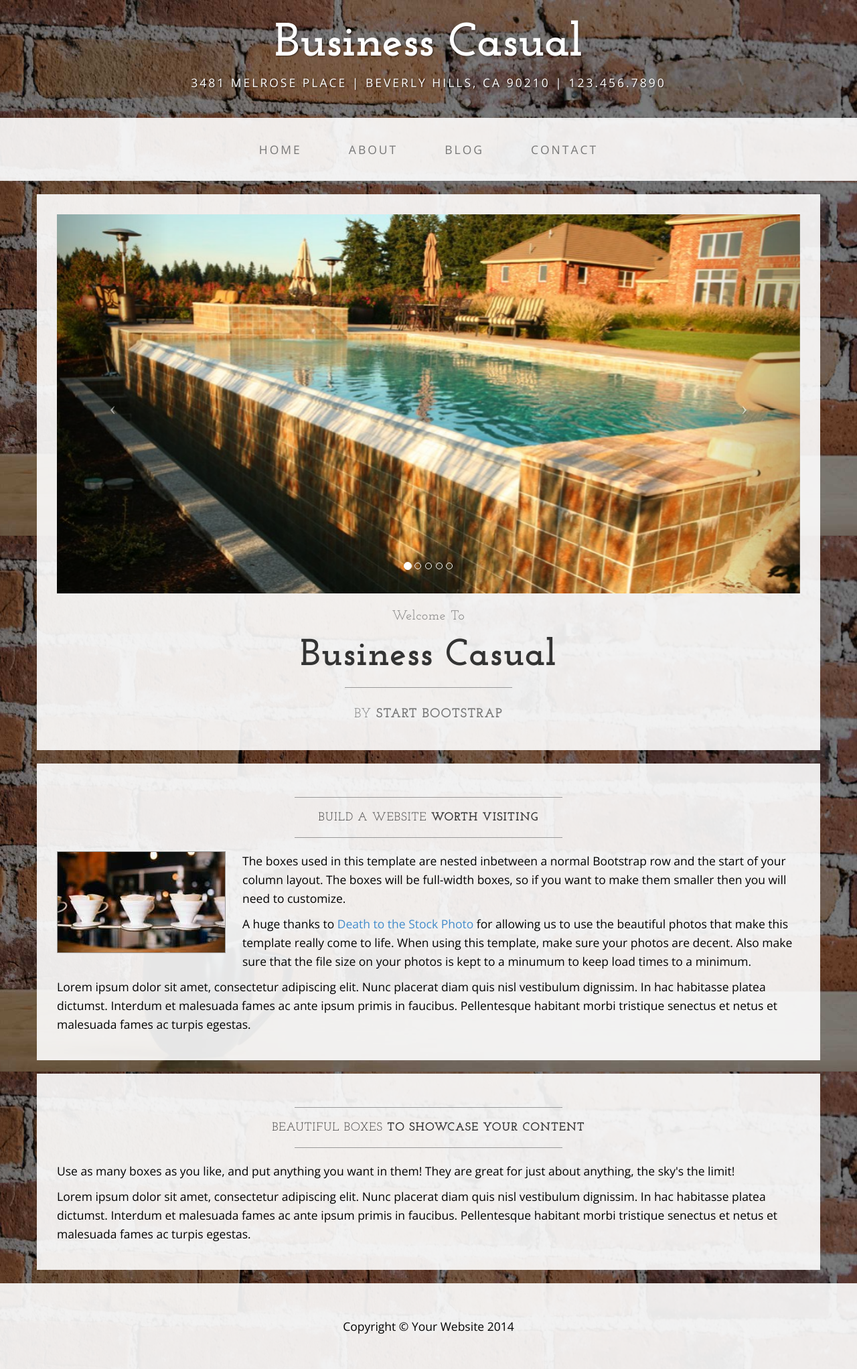
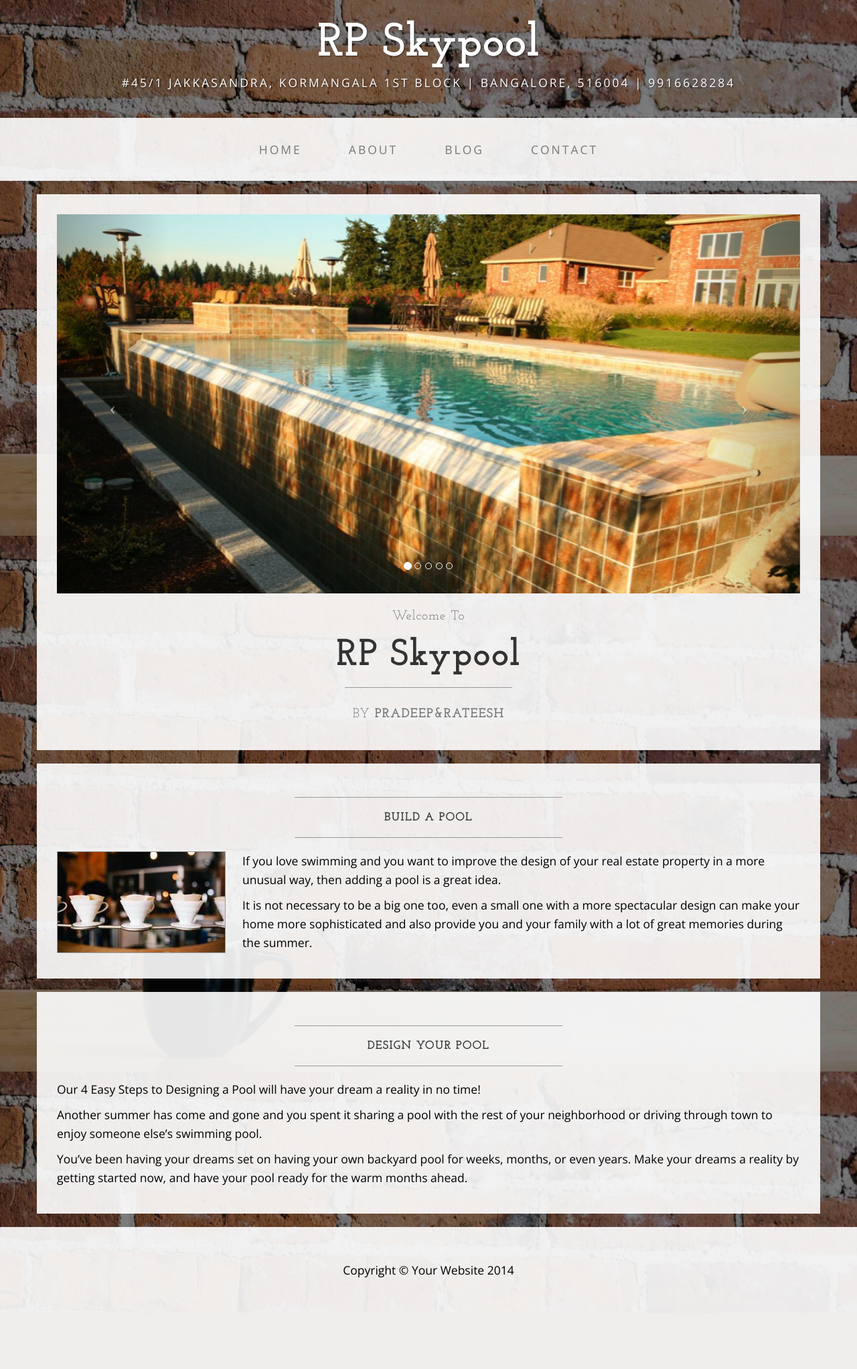
Before and after one commit to Sandhya7263/RPskypool, a Rails app: page /home in a window 1280 px wide. Shown: the whole page at 67% size. After the commit the page ends 1908 px from the top, so only its background shows below. Run offline with Rails 7, Linux system fonts and the light colour scheme; style sheets or scripts are compiled from the project's sources.

Commit message:
home page content changes

```diff
--- a/app/views/home/index.html.erb
+++ b/app/views/home/index.html.erb
@@ -42,11 +42,11 @@
         <h2 class="brand-before">
           <small>Welcome to</small>
         </h2>
-        <h1 class="brand-name">Business Casual</h1>
+        <h1 class="brand-name">RP Skypool</h1>
         <hr class="tagline-divider"/>
         <h2>
           <small>By
-            <strong>Start Bootstrap</strong>
+            <strong>Pradeep&Rateesh</strong>
           </small>
         </h2>
       </div>
@@ -57,15 +57,18 @@
     <div class="box">
       <div class="col-lg-12">
         <hr/>
-        <h2 class="intro-text text-center">Build a website
-          <strong>worth visiting</strong>
+        <h2 class="intro-text text-center">
+          <strong>Build a Pool</strong>
         </h2>
         <hr/>
         <img class="img-responsive img-border img-left" src="../../assets/intro-pic.jpg" alt=""/>
         <hr class="visible-xs"/>
-        <p>The boxes used in this template are nested inbetween a normal Bootstrap row and the start of your column layout. The boxes will be full-width boxes, so if you want to make them smaller then you will need to customize.</p>
-        <p>A huge thanks to <a href="http://join.deathtothestockphoto.com/" target="_blank">Death to the Stock Photo</a> for allowing us to use the beautiful photos that make this template really come to life. When using this template, make sure your photos are decent. Also make sure that the file size on your photos is kept to a minumum to keep load times to a minimum.</p>
-        <p>Lorem ipsum dolor sit amet, consectetur adipiscing elit. Nunc placerat diam quis nisl vestibulum dignissim. In hac habitasse platea dictumst. Interdum et malesuada fames ac ante ipsum primis in faucibus. Pellentesque habitant morbi tristique senectus et netus et malesuada fames ac turpis egestas.</p>
+        <p>If you love swimming and you want to improve the design of your real estate property in a more unusual way, then adding a pool is a great idea.</p>
+        <p>It is not necessary to be a big one too, even a small one with a more spectacular design can make your home more sophisticated and also provide you and your family with a lot of great memories during the summer.</p>
+
+        <%#*<p>The boxes used in this template are nested inbetween a normal Bootstrap row and the start of your column layout. The boxes will be full-width boxes, so if you want to make them smaller then you will need to customize.</p>%>
+        <%#*<p>A huge thanks to <a href="http://join.deathtothestockphoto.com/" target="_blank">Death to the Stock Photo</a> for allowing us to use the beautiful photos that make this template really come to life. When using this template, make sure your photos are decent. Also make sure that the file size on your photos is kept to a minumum to keep load times to a minimum.</p>%>
+        <%#*<p>Lorem ipsum dolor sit amet, consectetur adipiscing elit. Nunc placerat diam quis nisl vestibulum dignissim. In hac habitasse platea dictumst. Interdum et malesuada fames ac ante ipsum primis in faucibus. Pellentesque habitant morbi tristique senectus et netus et malesuada fames ac turpis egestas.</p>%>
       </div>
     </div>
   </div>
@@ -74,12 +77,13 @@
     <div class="box">
       <div class="col-lg-12">
         <hr/>
-        <h2 class="intro-text text-center">Beautiful boxes
-          <strong>to showcase your content</strong>
+        <h2 class="intro-text text-center">
+          <strong>Design Your Pool</strong>
         </h2>
         <hr/>
-        <p>Use as many boxes as you like, and put anything you want in them! They are great for just about anything, the sky's the limit!</p>
-        <p>Lorem ipsum dolor sit amet, consectetur adipiscing elit. Nunc placerat diam quis nisl vestibulum dignissim. In hac habitasse platea dictumst. Interdum et malesuada fames ac ante ipsum primis in faucibus. Pellentesque habitant morbi tristique senectus et netus et malesuada fames ac turpis egestas.</p>
+        <p>Our 4 Easy Steps to Designing a Pool will have your dream a reality in no time!</p>
+        <p>Another summer has come and gone and you spent it sharing a pool with the rest of your neighborhood or driving through town to enjoy someone else’s swimming pool. </p>
+        <p>You’ve been having your dreams set on having your own backyard pool for weeks, months, or even years. Make your dreams a reality by getting started now, and have your pool ready for the warm months ahead.</p>
       </div>
     </div>
   </div>
--- a/app/views/layouts/application.html.erb
+++ b/app/views/layouts/application.html.erb
@@ -18,8 +18,8 @@
     <%= csrf_meta_tags %>
   </head>
   <body>
-    <div class="brand">Business Casual</div>
-    <div class="address-bar">3481 Melrose Place | Beverly Hills, CA 90210 | 123.456.7890</div>
+      <div class="brand">RP Skypool</div>
+    <div class="address-bar">#45/1 Jakkasandra, Kormangala 1st Block | Bangalore, 516004 | 9916628284</div>
 
     <!-- Navigation -->
   <nav class="navbar navbar-default" role="navigation">
@@ -33,7 +33,7 @@
           <span class="icon-bar"></span>
         </button>
         <!-- navbar-brand is hidden on larger screens, but visible when the menu is collapsed -->
-        <a class="navbar-brand" href="index.html">Business Casual</a>
+        <a class="navbar-brand" href="<%= home_index_path %>">RP Skypool</a>
       </div>
       <!-- Collect the nav links, forms, and other content for toggling -->
       <div class="collapse navbar-collapse" id="bs-example-navbar-collapse-1">
```
